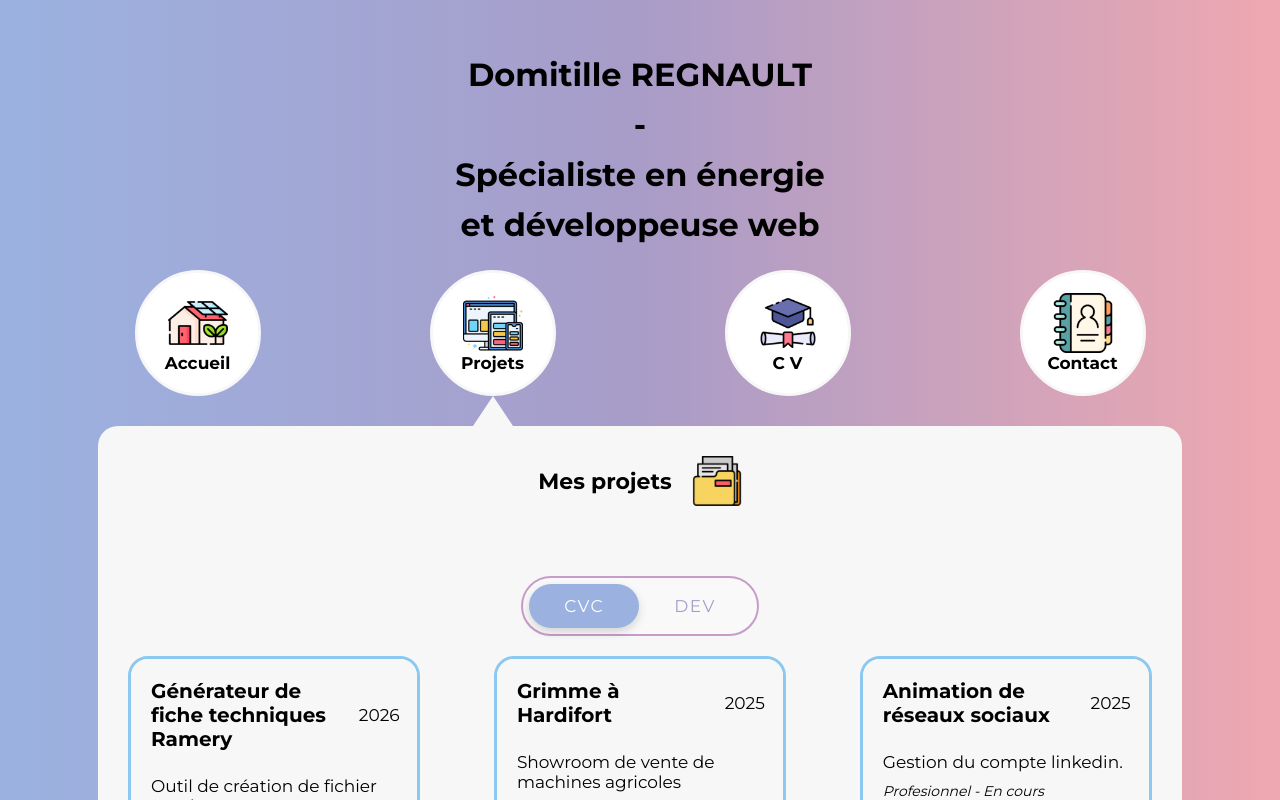
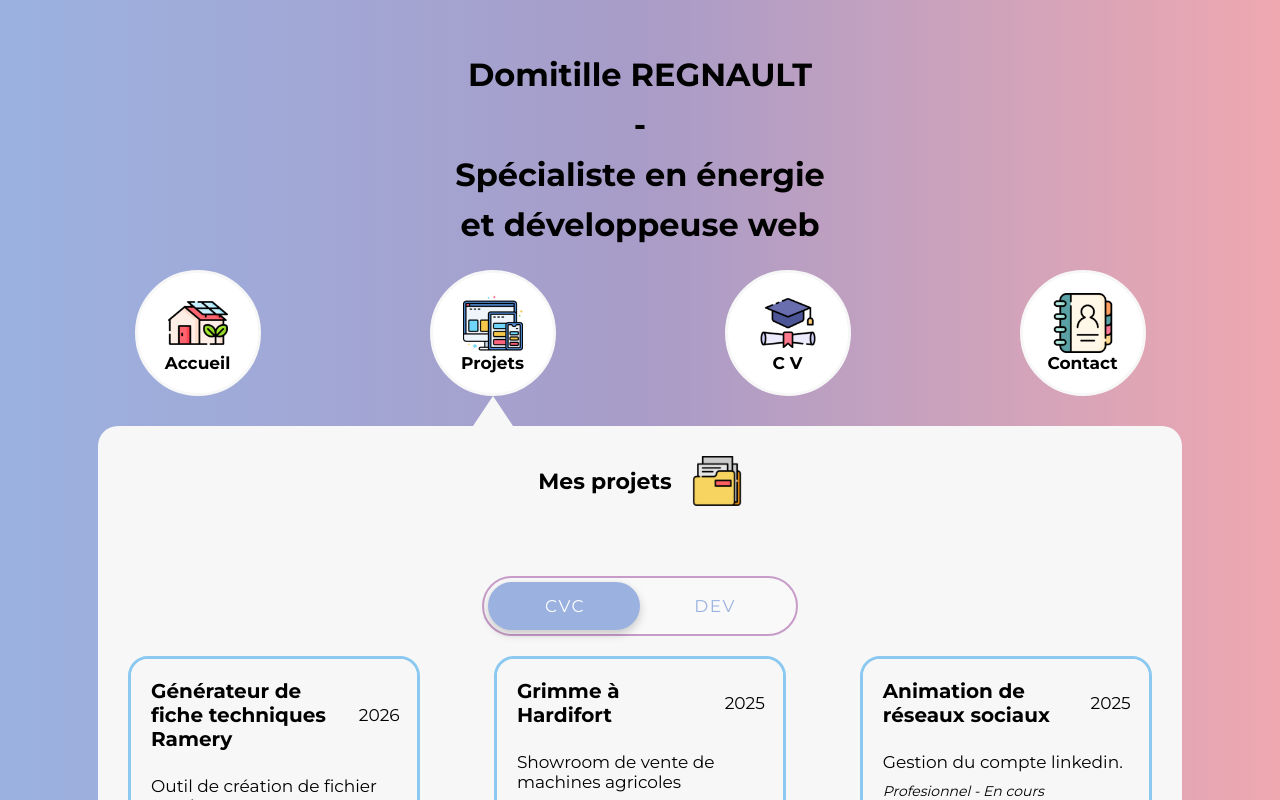
Before and after one commit to Lepetitkiri/Personnal_Project--CV_en_ligne, a React (Create React App) app: page /Personnal_Project--CV_en_ligne/Projects in a window 1280 px wide. Shown: the top 800 px of the page. Built offline with nearby package versions, Linux system fonts and the light colour scheme.

Commit message:
style: refine CategorySwitch with a single sliding pill animation

```diff
--- a/src/Components/CategorySwitch/Index.jsx
+++ b/src/Components/CategorySwitch/Index.jsx
@@ -1,5 +1,5 @@
 import React, { useContext } from 'react';
-import { SwitchContainer, SwitchButton } from './Style';
+import { SwitchContainer, SwitchButton, SlidingPill } from './Style';
 import { MyContextForBasenameValue } from '../../index.js';
 
 /** Composant fonctionnel représentant un interrupteur de catégorie.
@@ -12,10 +12,11 @@ const CategorySwitch = () => {
 
     return (
         <SwitchContainer>
+            <SlidingPill active={activeCategory} />
             {/* Bouton CVC : devient actif si activeCategory est égal à 'CVC' */}
             <SwitchButton
                 type="button"
-                className={activeCategory === 'CVC' ? 'active' : ''}
+                isActive={activeCategory === 'CVC'}
                 onClick={() => setActiveCategory('CVC')}
             >
                 CVC
@@ -24,7 +25,7 @@ const CategorySwitch = () => {
             {/* Bouton DEV : devient actif si activeCategory est égal à 'Dev' */}
             <SwitchButton
                 type="button"
-                className={activeCategory === 'Dev' ? 'active' : ''}
+                isActive={activeCategory === 'Dev'}
                 onClick={() => setActiveCategory('Dev')}
             >
                 DEV
--- a/src/Components/CategorySwitch/Style.jsx
+++ b/src/Components/CategorySwitch/Style.jsx
@@ -4,27 +4,44 @@ import FontType from '../../Utils/FontType';
 
 export const SwitchContainer = styled.div`
   display: flex;
+  position: relative;
   justify-content: center;
   align-items: center;
   margin: 30px auto;
   background-color: ${colors.backgroundLight || '#f9f9f9'};
-  border: 2px solid ${colors.secondary};
+  border: 2.2px solid ${colors.secondary};
   border-radius: 50px;
   padding: 6px;
-  width: fit-content;
+  width: 300px;
   cursor: pointer;
 `;
 
+export const SlidingPill = styled.div`
+  position: absolute;
+  top: 4px;
+  bottom: 4px;
+  width: calc(50% - 4px);
+  background-color: ${colors.quaternary};
+  border-radius: 40px;
+  z-index: 1;
+  transition: transform 0.6s cubic-bezier(0.4, 0, 0.2, 1);
+  box-shadow: 0 4px 10px rgba(0, 0, 0, 0.2);
+  /* Déplacement de la pillule selon la prop */
+  left: 4px;
+  transform: ${props => props.active === 'Dev' ? 'translateX(100%)' : 'translateX(0%)'};
+`;
+
 export const SwitchButton = styled.button`
-  padding: 12px 35px;
+  flex: 1;
+  z-index: 2;
+  padding: 12px 0;
   border: none;
+  background-color: transparent;
   border-radius: 40px;
   cursor: pointer;
   font-weight: 500;
   font-size: 0.9rem;
-  transition: all 0.4s cubic-bezier(0.175, 0.885, 0.32, 1.275);
-  background-color: transparent;
-  color: ${colors.tertiary};
+  color: ${props => props.isActive ? '#ffffff' : colors.quaternary};
   letter-spacing: 1.5px;
    ${FontType.p};
 
@@ -35,8 +52,6 @@ export const SwitchButton = styled.button`
   }
 
   &.active {
-    background-color: ${colors.quaternary};
     color: #ffffff;
-    box-shadow: 0 4px 10px rgba(0, 0, 0, 0.15);
   }
 `;
```
